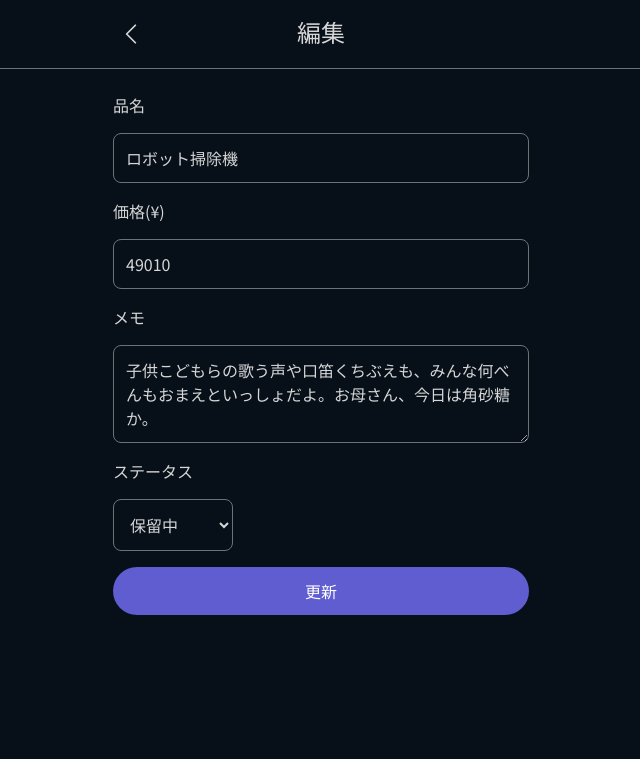
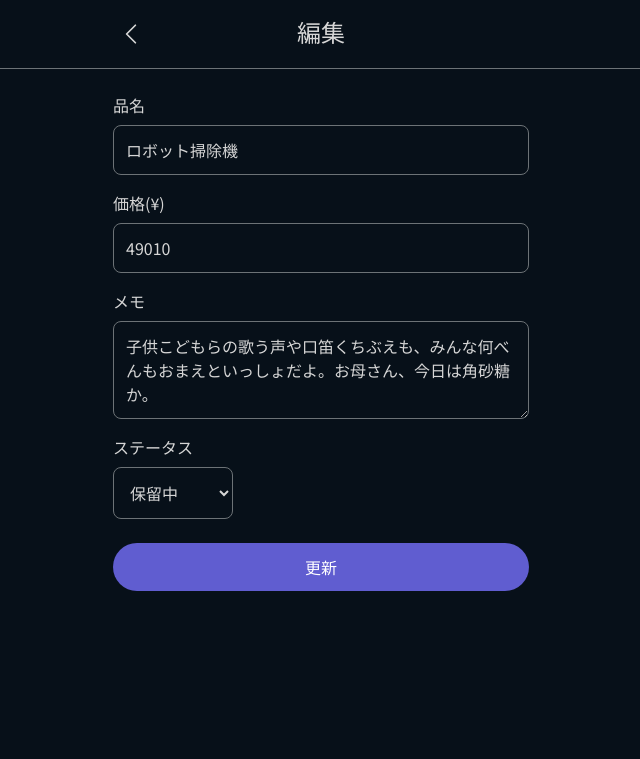
Before and after one commit to nozumi-kita/app_buy_or_bye, a Laravel app: page /items/1/edit in a window 1280 px wide. Shown: the part 77-836 px from the top of the page, without its empty margins (319-959 px from the left). After the commit the page ends 668 px from the top, so only its background shows below. Run offline with Laravel 12, Linux system fonts and the light colour scheme; a user stored in the database is signed in; data comes from the database, SQL or seed files in the repository; style sheets or scripts are compiled from the project's sources.

Commit message:
fix: 気になるもの編集画面の入力欄などの間隔を、登録画面に合わせて調整

```diff
--- a/resources/views/items/edit.blade.php
+++ b/resources/views/items/edit.blade.php
@@ -12,11 +12,11 @@
                 <h2>編集</h2>
             </div>
         </div>
-        <form class="mx-auto max-w-md p-4" method="POST" action="{{ route('items.update', $item) }}">
+        <form class="flex flex-col gap-4 mx-auto max-w-md p-4" method="POST" action="{{ route('items.update', $item) }}">
             @csrf
             @method('PUT')
-            <div class="flex flex-col mb-4">
-                <label class="mb-4" for="name">品名</label>
+            <div class="flex flex-col gap-2">
+                <label for="name">品名</label>
                 <x-element.input
                     name="name"
                     :value="$item->name"
@@ -28,8 +28,8 @@
                     <p class="text-error mt-2">{{ $message }}</p>
                 @enderror
             </div>
-            <div class="flex flex-col mb-4">
-                <label class="mb-4" for="price">価格(¥)</label>
+            <div class="flex flex-col gap-2">
+                <label for="price">価格(¥)</label>
                 <x-element.input
                     name="price"
                     type="number"
@@ -43,15 +43,15 @@
                     <p class="text-error mt-2">{{ $message }}</p>
                 @enderror
             </div>
-            <div class="flex flex-col mb-4">
-                <label class="mb-4" for="memo">メモ</label>
+            <div class="flex flex-col gap-2">
+                <label for="memo">メモ</label>
                 <x-element.textarea name="memo" :value="$item->memo" />
                 @error('memo')
                     <p class="text-error mt-2">{{ $message }}</p>
                 @enderror
             </div>
-            <div class="flex flex-col mb-4">
-                <label class="mb-4" for="status">ステータス</label>
+            <div class="flex flex-col gap-2 mb-2">
+                <label for="status">ステータス</label>
                 <select
                     class="w-30 border border-line rounded-lg p-3 focus-visible:ring-1 focus-visible:outline-none focus-visible:ring-focus-line"
                     name="status" id="status"
```
